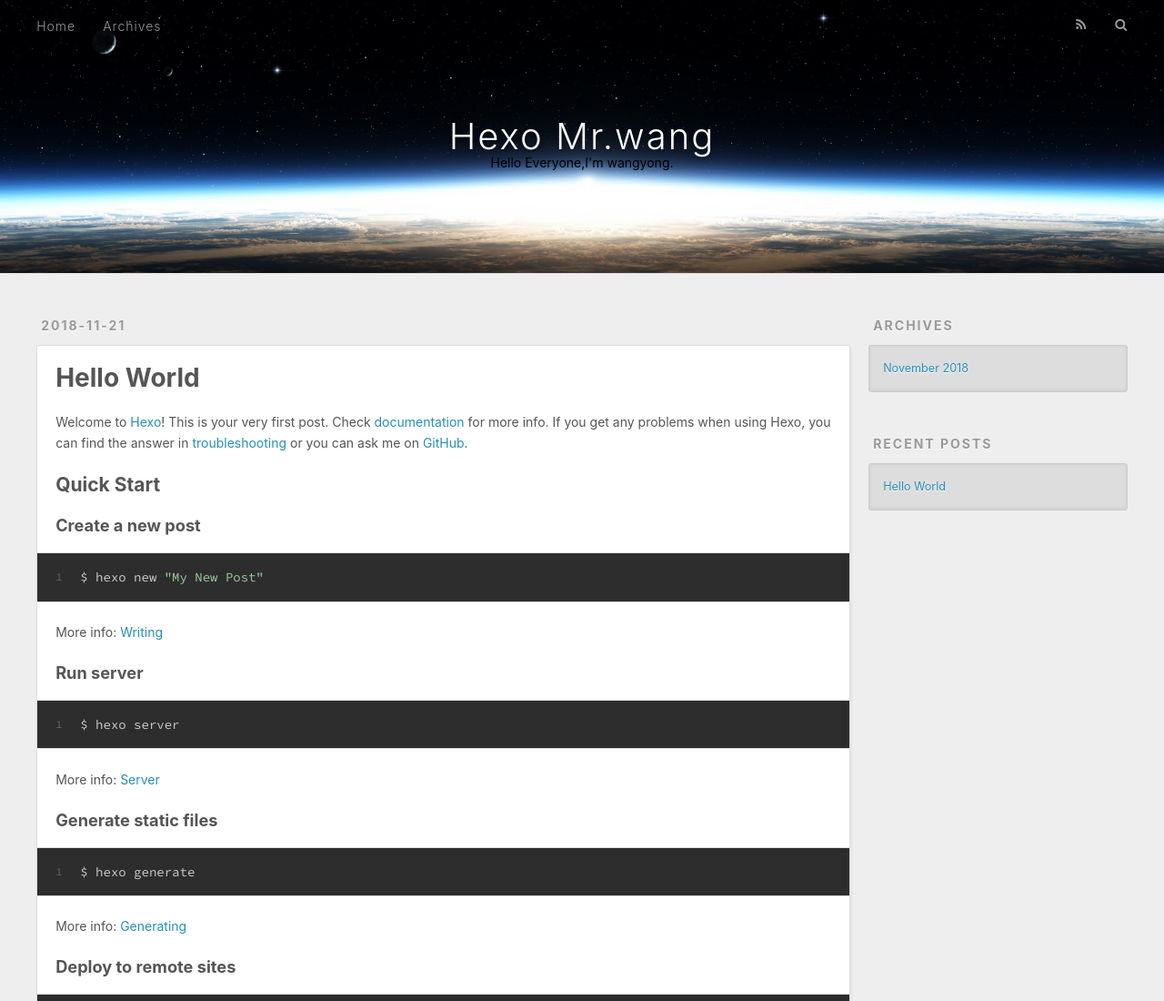
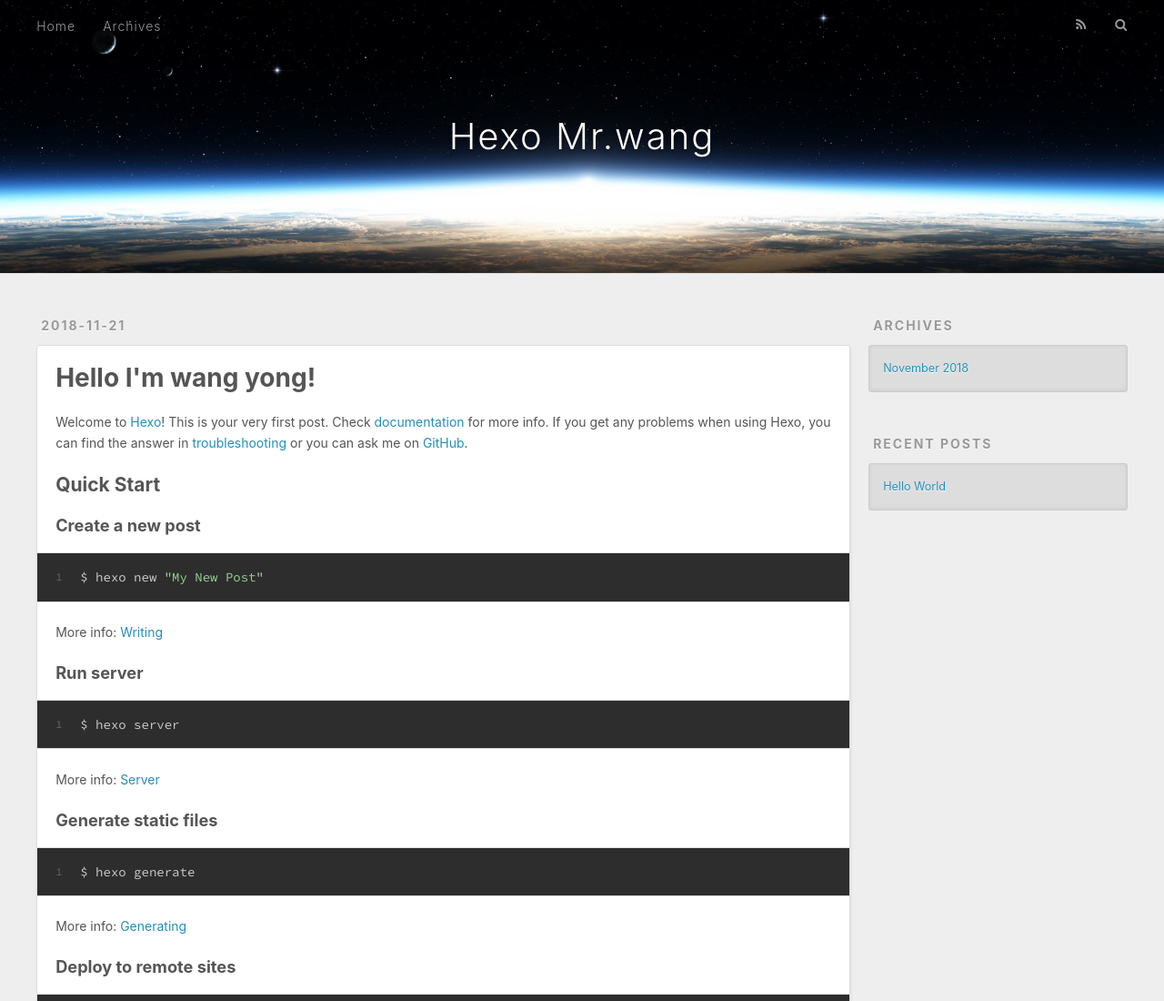
Before and after one commit to tttpour/tttpour.github.io, a plain HTML site: page index.html in a window 1280 px wide. Shown: the top 1100 px of the page at 91% size. Drawn offline with nearby package versions, Linux system fonts and the light colour scheme.

Commit message:
Update index.html

```diff
--- a/index.html
+++ b/index.html
@@ -31,8 +31,7 @@
   <div id="header-outer" class="outer">
     <div id="header-title" class="inner">
       <h1 id="logo-wrap">
-        <a href="/" id="logo">Hexo Mr.wang</a><br>
-          <h2>Hello Everyone,I'm wangyong.</h2>
+        <a href="/" id="logo">Hexo Mr.wang</a>
       </h1>
 
     </div>
@@ -74,7 +73,7 @@
 
 
     <h1 itemprop="name">
-      <a class="article-title" href="/2018/11/21/hello-world/">Hello World</a>
+      <a class="article-title" href="/2018/11/21/hello-world/">Hello I'm wang yong!</a>
     </h1>
 
 
```
